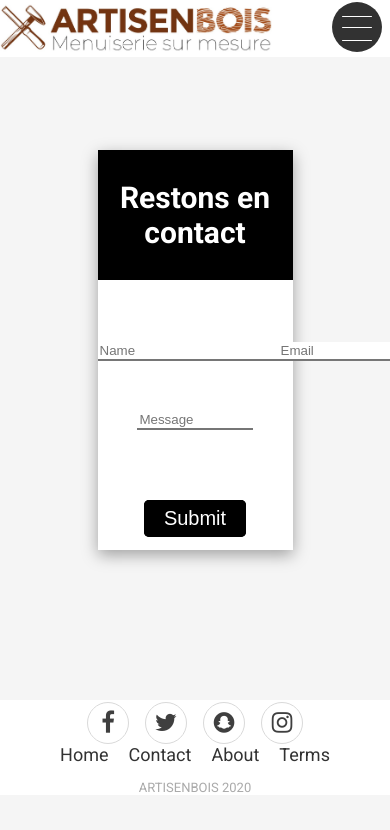
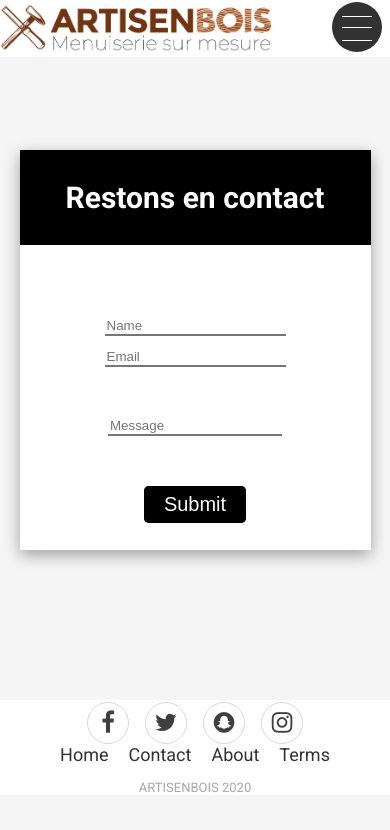
Before and after one commit to Manu-Marques/Projet-ARTISENBOIS, a React (Create React App) app: page /contact in a window 390 px wide. Shown: the top 830 px of the page. Built offline with nearby package versions, Linux system fonts and the light colour scheme.

Commit message:
fix responsive on contact page

```diff
--- a/src/components/Contact/styles.scss
+++ b/src/components/Contact/styles.scss
@@ -73,3 +73,27 @@ margin:150px auto;
 
     }
 }
+
+@media (max-width: 1024px) {
+    .contact {
+        max-width: 90%;
+
+    &_row {
+        padding-bottom: 10px;
+    }
+
+    &_container {
+        flex-direction: column;
+        align-items: center;
+    }
+    &_display {
+        padding-top: 10px;
+    }
+    &_section {
+        margin-top: 50px;
+    }
+    &_send {
+        width: 170px;
+    }
+}
+}
--- a/src/components/Home/styles.scss
+++ b/src/components/Home/styles.scss
@@ -5,7 +5,6 @@
 .home {
   height: 100vh;
   width: 100%;
-  // background-color: rgb(38, 36, 36) ;
   background-color: black;
 }
 .label {
--- a/src/components/Product/styles.scss
+++ b/src/components/Product/styles.scss
@@ -1,23 +1,11 @@
 @import './../Styles/index.scss';
-
-.container {
-  display: flex;
-  flex-direction: column;
-  position: relative;
-  width: 500px;
-  height: 300px;
-  background: #f1f1f1;
-  margin: 100px auto 0;
-  word-break: break-all;
-  border: 1px solid rgba(0, 0, 0, 0.274);
-}
 
 .container2 {
 background-color: white;
 max-width: 90%;
 margin: 0 auto;
 padding: 20px;
-margin-top: 5%;
+margin-top: 10%;
 box-shadow: rgba(0, 0, 0, 0.35) 0px 5px 15px;
 margin-bottom: 85px;
 justify-content: space-around;
@@ -93,9 +81,6 @@ display: flex;
    outline: none;
  }
 
- .tabs:not(:last-child){
-   border-right: 1px solid rgba(0, 0, 0, 0.274);
- }
 
  .active_tabs  {
    background: white;
@@ -148,3 +133,26 @@ display: flex;
     margin: 0 auto 0 50px;
     width: 40%;
  }
+
+ @media (max-width: 1024px) {
+  .container2{
+    margin-top: 20%;
+    display: block;
+
+    &_product {
+      width: 100%;
+    }
+
+  }
+  .container3 {
+    margin: 0 auto;
+    width: 100%;
+  }
+  .bloc_tabs {
+    display: block;
+  }
+  .content {
+    width: 85%;
+  }
+
+ }
```
